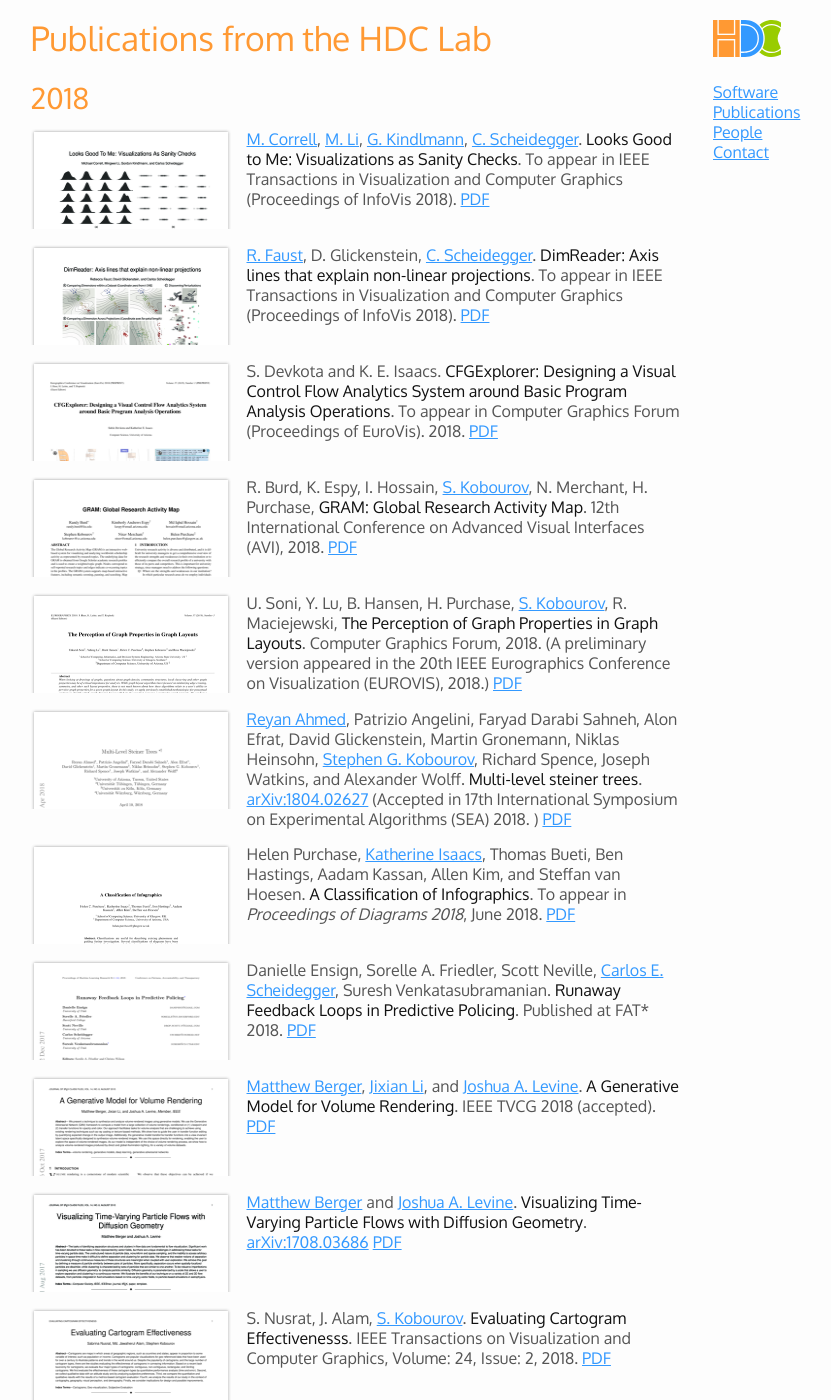
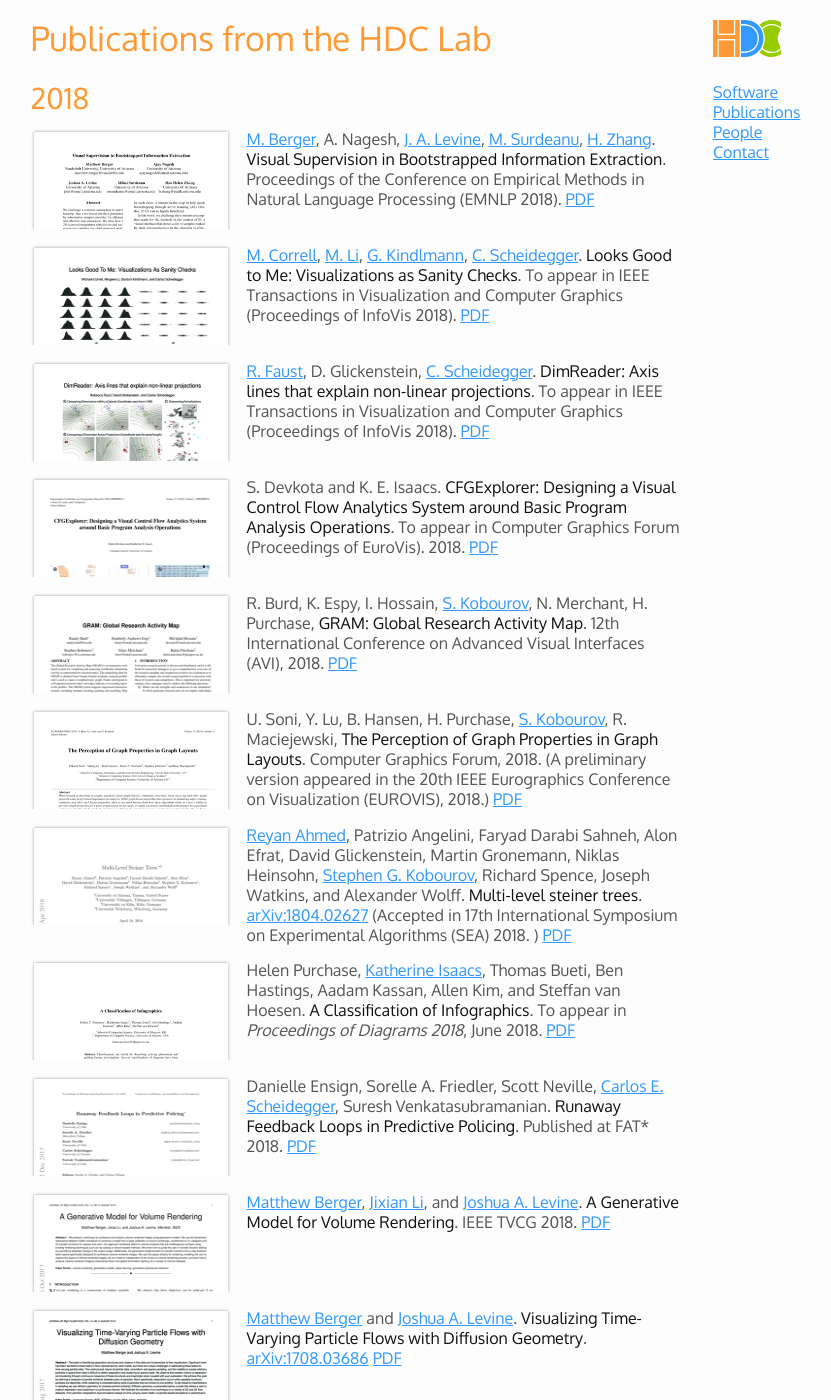
Before and after one commit to hdc-arizona/hdc-arizona.github.io, a Jekyll site: the page built from publications.md, in a window 1280 px wide and 1400 px high. Shown: the whole window, without its empty margins (137-968 px from the left). Built offline with Jekyll 4.4.1, drawn with Linux system fonts in a browser that asks for light colours.

Commit message:
emnlp paper update

```diff
--- a/publications.md
+++ b/publications.md
@@ -4,6 +4,13 @@ title: Publications from the HDC Lab
 ---
 
 ## 2018
+
+[<img class="pubthumb" src="papers/thumbs/emnlp_2018_visualbootstrap.png">](papers/emnlp_2018_visualbootstrap.pdf)
+[M. Berger](https://matthewberger.github.io/), A. Nagesh, [J. A. Levine](http://www.cs.arizona.edu/~josh), [M. Surdeanu](http://www.surdeanu.info/mihai/), [H. Zhang](https://www.math.arizona.edu/~hzhang/).
+**Visual Supervision in Bootstrapped Information Extraction**.  Proceedings of the Conference on Empirical Methods in Natural Language Processing (EMNLP 2018).
+[PDF](papers/emnlp_2018_visualbootstrap.pdf)
+
+<div class="pubdiv"></div>
 
 [<img class="pubthumb" src="papers/thumbs/infovis_2018_sanitycheck.png">](papers/infovis_2018_sanitycheck.pdf)
 [M. Correll](https://research.tableau.com/user/michael-correll), [M. Li](http://hdc.cs.arizona.edu/~mwli/), [G. Kindlmann](http://people.cs.uchicago.edu/~glk/), [C. Scheidegger](https://cscheid.net). **Looks Good to Me: Visualizations as Sanity Checks**. To appear in IEEE Transactions in Visualization and Computer Graphics (Proceedings of InfoVis 2018).
@@ -59,7 +66,7 @@ Danielle Ensign, Sorelle A. Friedler, Scott Neville, [Carlos E. Scheidegger](htt
 <div class="pubdiv"></div>
 
 [<img class="pubthumb" src="papers/thumbs/tvcg_generative_2018.png">](papers/tvcg_generative_2018.pdf)
-[Matthew Berger](https://matthewberger.github.io/), [Jixian Li](https://jixianli.github.io/), and [Joshua A. Levine](http://www.cs.arizona.edu/~josh). **A Generative Model for Volume Rendering**. IEEE TVCG 2018 (accepted).
+[Matthew Berger](https://matthewberger.github.io/), [Jixian Li](https://jixianli.github.io/), and [Joshua A. Levine](http://www.cs.arizona.edu/~josh). **A Generative Model for Volume Rendering**. IEEE TVCG 2018.
 [PDF](papers/tvcg_generative_2018.pdf)
 
 <div class="pubdiv"></div>
```
Also changed, not shown: papers/thumbs/emnlp_2018_visualbootstrap.png (added), 1 other file.
